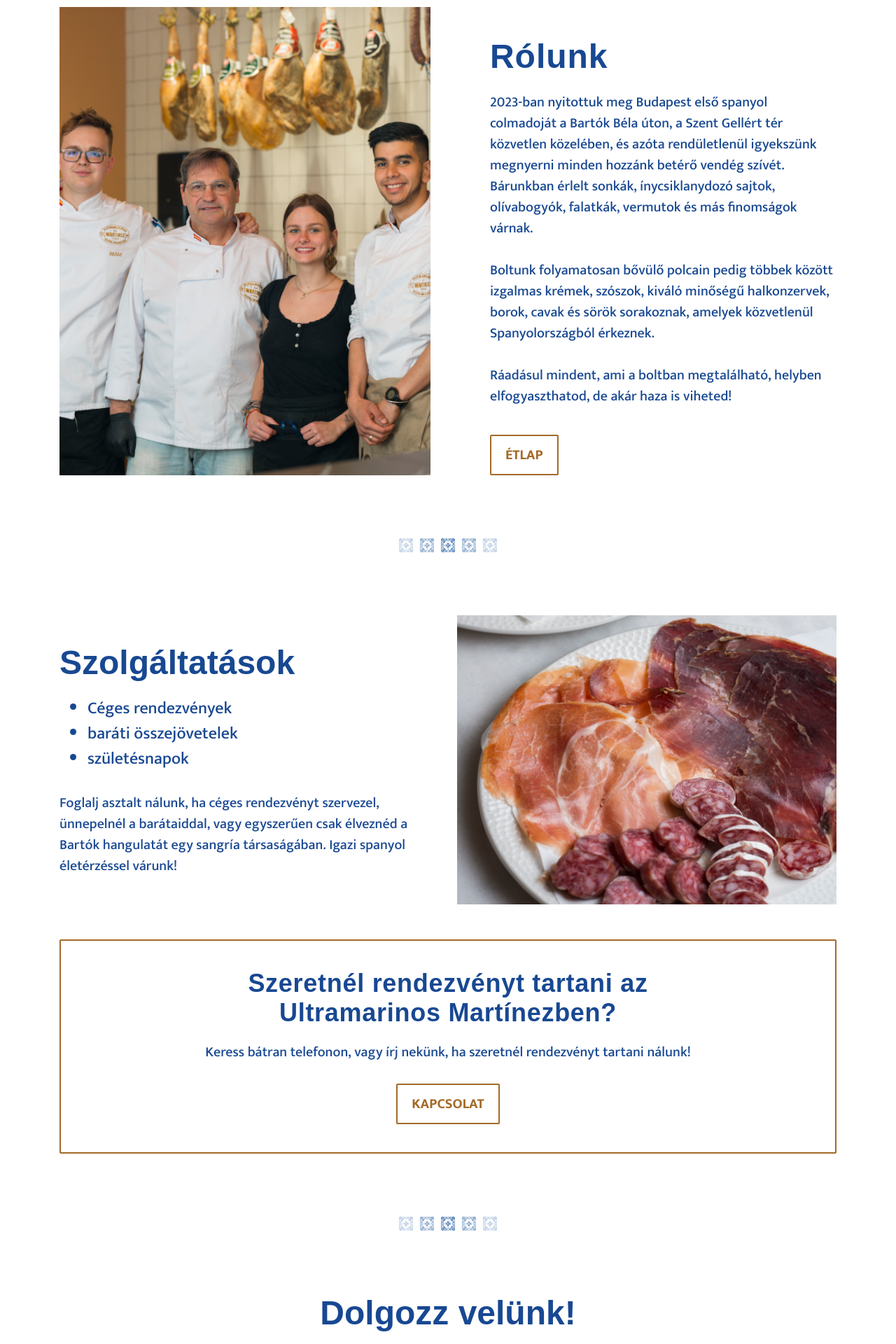
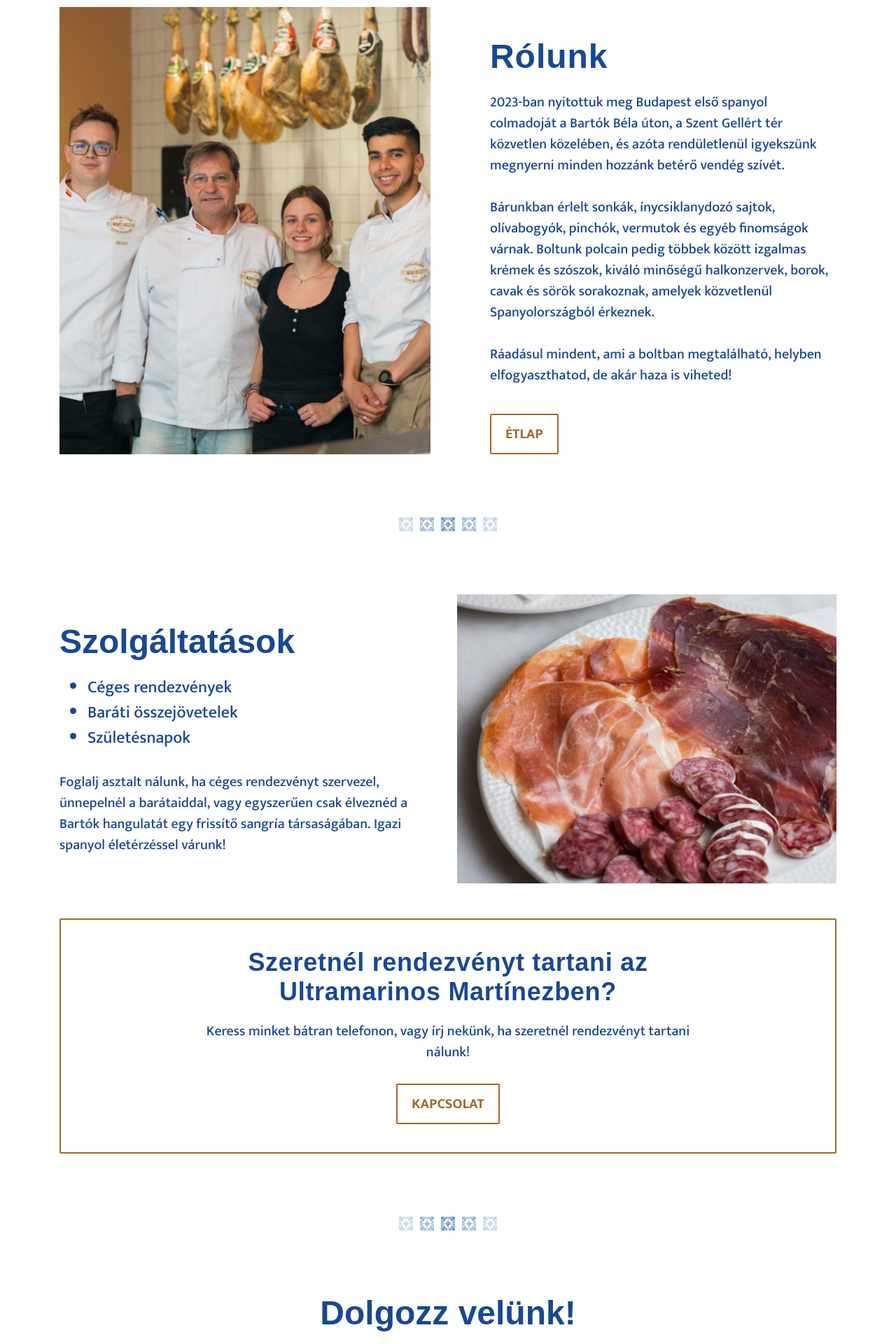
Before and after one commit to gyorgynagy1986/umartinez, a Next.js app: page / in a window 1280 px wide. Shown: the part 1080-3000 px from the top of the page at 70% size. Built offline with nearby package versions, Linux system fonts and the light colour scheme; a web font is replaced by a local one.

Commit message:
text fixing

```diff
--- a/src/app/en/contact/page.jsx
+++ b/src/app/en/contact/page.jsx
@@ -51,13 +51,13 @@ const textContent = {
               <h2 className={dosis.className}>{textContent.h3}</h2>
               <div className={style.addresscontainer}>
                 <p className={style.contactText}>
-                  1075 Budapest, Kazinczy utca 3b.
+                1111 Budapest, Bartók Béla út 16.
                 </p>
                 <Link href='https://goo.gl/maps/dhNWT2SNQjV4JENh8' ><Image alt='direction' src={Direction} /></Link>
               </div>
 
-              <p className={style.contactText}>+ 36 30 317 69 65</p>
-              <p className={style.contactText}>hello@umartinez.hu</p>
+              <p className={style.contactText}>+36 20 476 6558</p>
+              <p className={style.contactText}>hola@umartinez.hu</p>
             </div>
 
             <div className={style.btnContainer}>
--- a/src/app/kapcsolat/page.jsx
+++ b/src/app/kapcsolat/page.jsx
@@ -49,15 +49,15 @@ const Contact = () => {
             <h2 className={dosis.className}>{textContent.h3}</h2>
             <div className={style.addresscontainer}>
               <p className={style.contactText}>
-                1075 Budapest, Kazinczy utca 3b.
+                1111 Budapest, Bartók Béla út 16.
               </p>
               <Link href="https://goo.gl/maps/dhNWT2SNQjV4JENh8">
                 <Image alt="direction" src={Direction} />
               </Link>
             </div>
 
-            <p className={style.contactText}>+ 36 30 317 69 65</p>
-            <p className={style.contactText}>hello@umartinez.hu</p>
+            <p className={style.contactText}>+36 20 476 6558</p>
+            <p className={style.contactText}>hola@umartinez.hu</p>
           </div>
 
           <div className={style.btnContainer}>
--- a/src/components/Event/Event.jsx
+++ b/src/components/Event/Event.jsx
@@ -7,14 +7,14 @@ const font = Orelega_One({ subsets: ["latin"], weight: '400' });
 
 const textContent = {
   h2: "Szeretnél rendezvényt tartani az Ultramarinos Martínezben?",
-  p: "Keress bátran telefonon, vagy írj nekünk, ha szeretnél rendezvényt tartani nálunk!",
+  p: "Keress minket bátran telefonon, vagy írj nekünk, ha szeretnél rendezvényt tartani nálunk!",
   btn: "kapcsolat",
   url: "/kapcsolat",
 };
 
 const textContentEn = {
   h2: "Want to have an event at Ultramarinos Martínez?",
-  p: "Feel free to give us a call or drop us a message if you're interested in hosting an event!",
+  p: "Give us a call or drop us a message if you're interested in hosting an event!",
   btn: "Get in touch",
   url: "/en/contact",
 };
--- a/src/components/JoinUs/JoinUs.jsx
+++ b/src/components/JoinUs/JoinUs.jsx
@@ -21,13 +21,12 @@ const textContentEn = {
 
 const text = (
   <p className={style.h2}>
-    Küldd el önéletrajzod az <span>hola@umartinez.hu </span> e-mail címre, mi
-    pedig hamarosan keresni fogunk!
+    Küldd el az önéletrajzod a <span>hola@umartinez.hu</span>  e-mail címre, és hamarosan keresni fogunk!
   </p>
 );
 const textEn = (
   <p className={style.h2}>
-    Send us your CV to <span>hola@umartinez.hu</span>and we’ll get back to you
+    Send us your CV to <span>hola@umartinez.hu</span> and we’ll get back to you
     soon!
   </p>
 );
--- a/src/components/Services/Services.jsx
+++ b/src/components/Services/Services.jsx
@@ -9,18 +9,18 @@ const dosis = Orelega_One({ subsets: ["latin"], weight: "400" });
 
 const textContent = {
   h2: "Szolgáltatások ",
-  p: "Foglalj asztalt nálunk, ha céges rendezvényt szervezel, ünnepelnél a barátaiddal, vagy egyszerűen csak élveznéd a Bartók hangulatát egy sangría társaságában. Igazi spanyol életérzéssel várunk!",
+  p: "Foglalj asztalt nálunk, ha céges rendezvényt szervezel, ünnepelnél a barátaiddal, vagy egyszerűen csak élveznéd a Bartók hangulatát egy frissítő sangría társaságában. Igazi spanyol életérzéssel várunk!",
   p1: "Céges rendezvények",
-  p2: "baráti összejövetelek",
-  p3: "születésnapok",
+  p2: "Baráti összejövetelek",
+  p3: "Születésnapok",
 };
 
 const textContentEn = {
   h2: "Services ",
-  p: "Book a table with us if you're organizing a company event, celebrating with friends, or simply looking to enjoy the ambience of Bartók with a glass of sangría. We are waiting for you with authentic Spanish vibes!",
+  p: "Book a table with us if you're organizing a company event, celebrating with friends or simply looking to enjoy the ambience of Bartók with a glass of refreshing sangría. We are waiting for you with authentic Spanish vibes!",
   p1: "Corporate events",
-  p2: "get-togethers",
-  p3: "birthday celebrations",
+  p2: "Get-togethers",
+  p3: "Birthday celebrations",
 };
 
 const Services = ({ lang }) => {
--- a/src/components/Story/Story.jsx
+++ b/src/components/Story/Story.jsx
@@ -11,8 +11,8 @@ const dosis = Orelega_One({ subsets: ["latin"], weight: "400" });
 
 const textContent = {
   h4: "Rólunk",
-  p: "2023-ban nyitottuk meg Budapest első spanyol colmadoját a Bartók Béla úton, a Szent Gellért tér közvetlen közelében, és azóta rendületlenül igyekszünk megnyerni minden hozzánk betérő vendég szívét. Bárunkban érlelt sonkák, ínycsiklanydozó sajtok, olívabogyók, falatkák, vermutok és más finomságok várnak.",
-  p1: "Boltunk folyamatosan bővülő polcain pedig többek között izgalmas krémek, szószok, kiváló minőségű halkonzervek, borok, cavak és sörök sorakoznak, amelyek közvetlenül Spanyolországból érkeznek.",
+  p: "2023-ban nyitottuk meg Budapest első spanyol colmadoját a Bartók Béla úton, a Szent Gellért tér közvetlen közelében, és azóta rendületlenül igyekszünk megnyerni minden hozzánk betérő vendég szívét.",
+  p1: "Bárunkban érlelt sonkák, ínycsiklanydozó sajtok, olívabogyók, pinchók, vermutok és egyéb finomságok várnak. Boltunk polcain pedig többek között izgalmas krémek és szószok, kiváló minőségű halkonzervek, borok, cavak és sörök sorakoznak, amelyek közvetlenül Spanyolországból érkeznek.",
   p2: "Ráadásul mindent, ami a boltban megtalálható, helyben elfogyaszthatod, de akár haza is viheted!",
   btn: "Étlap",
   url: "/etlap",
@@ -20,8 +20,8 @@ const textContent = {
 
 const textContentEn = {
   h4: "About us",
-  p: 'We opened the first spanish colmado of Budapest on Bartók Béla Street, in the immediate vicinity of St. Gellért Square in 2023  and since then, we have been tirelessly striving to win the hearts of every guest who enters our doors.',
-  p1: "Our bar offers cured hams, mouth-watering cheeses, olives, pinchos, vermouths and other delicacies, and on the constantly expanding shelves of our store you will find exciting creams, sauces, excellent quality canned fish, wines, cavas and beers, all coming directly from Spain.",
+  p: 'We opened the very first spanish colmado of Budapest on Bartók Béla Street, in the immediate vicinity of St. Gellért Square in 2023, and since then we have been tirelessly striving to win the hearts of every guest who enters our doors.',
+  p1: "Our bar offers cured hams, mouth-watering cheeses, olives, pinchos, vermouths and other delicacies. On the shelves of our store you will find exciting creams and sauces, excellent quality canned fish, wines, cavas and beers, all coming directly from Spain.",
   p2: "And what is the best part? Everything you find in the store can be enjoyed on site, or even taken home with you!",
   btn: "See the Menu",
   url: "/en/menu",
```
